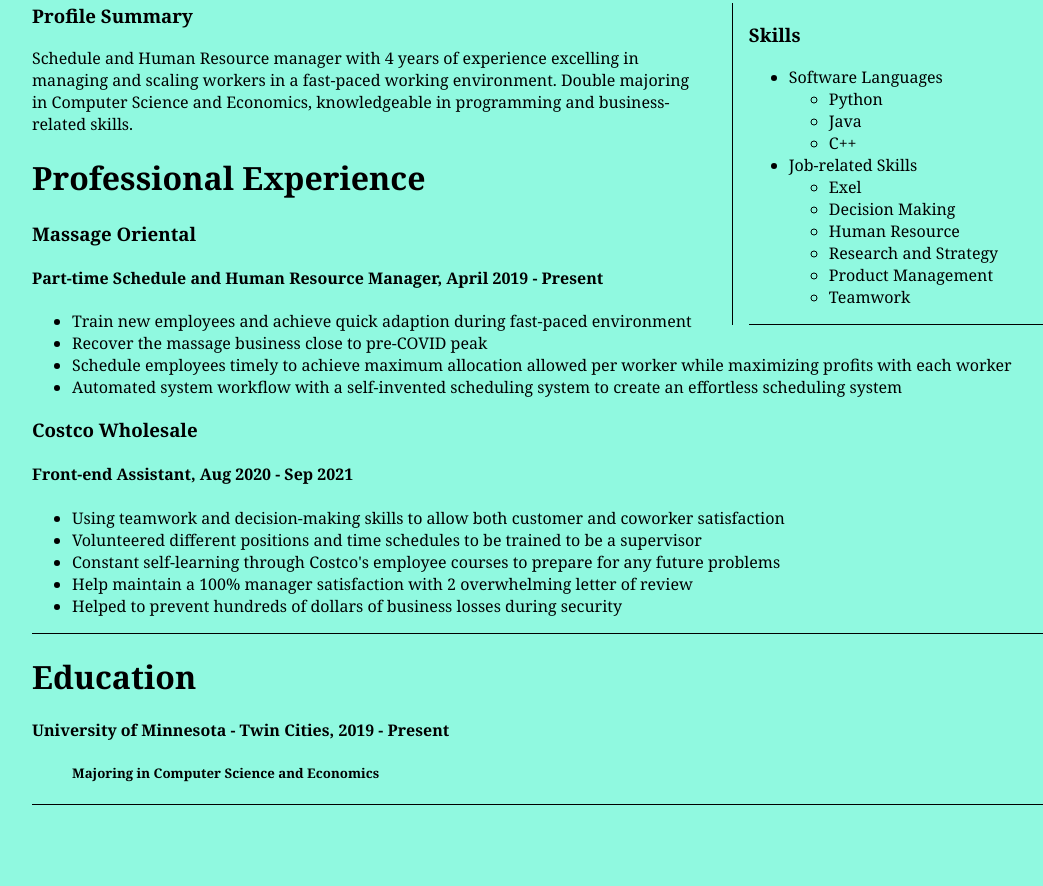
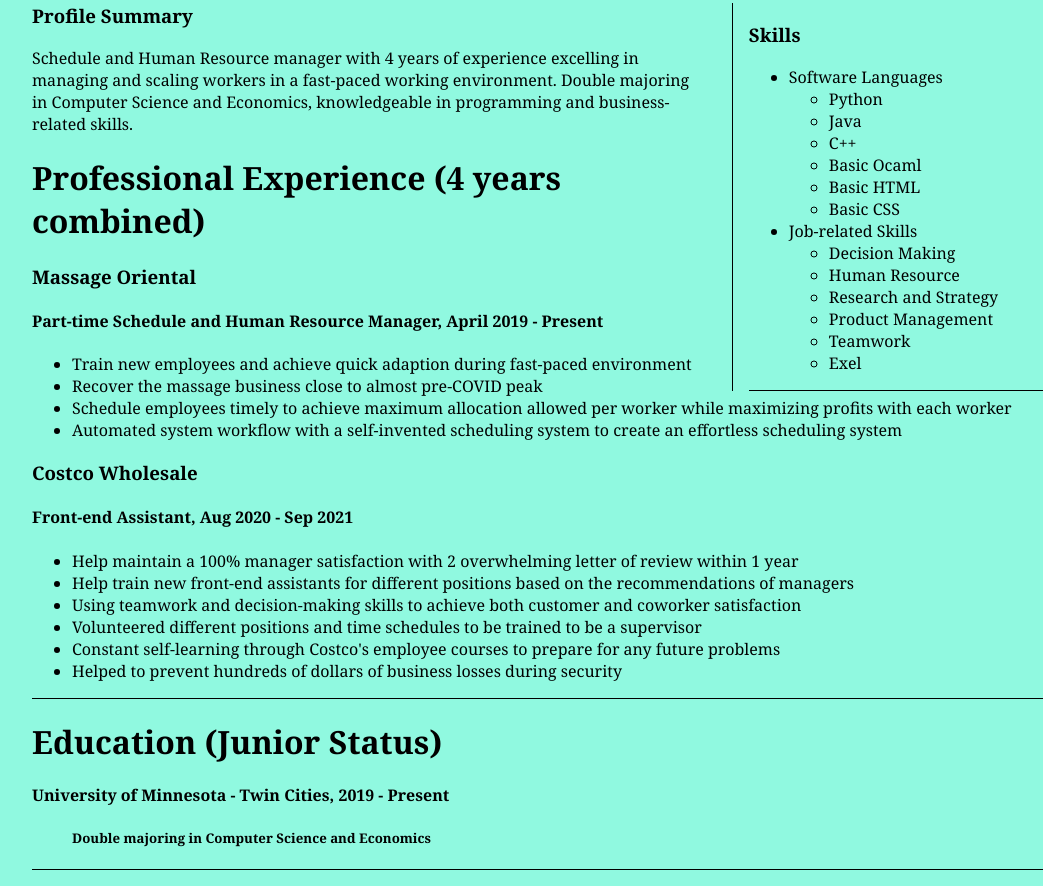
Before and after one commit to QianIsHere/qianishere.github.io, a plain HTML site: page index.html in a window 1280 px wide. Shown: the part 352-1238 px from the top of the page, without its empty margins (96-1139 px from the left). Drawn offline with Linux system fonts and the light colour scheme.

Commit message:
Update index.html

```diff
--- a/index.html
+++ b/index.html
@@ -30,15 +30,18 @@
               <li>Python</li>
               <li>Java</li>
               <li>C++</li>
+              <li>Basic Ocaml</li>
+              <li>Basic HTML</li>
+              <li>Basic CSS</li>
             </ul>
           <li>Job-related Skills</li>
           <ul>
-            <li>Exel</li>
              <li>Decision Making</li>
             <li>Human Resource</li>
             <li>Research and Strategy</li>
             <li>Product Management</li>
             <li>Teamwork</li>
+            <li>Exel</li>
           </ul>
         </ul>
         </div>
@@ -48,7 +51,7 @@
     </div>
 
     <div class="professional_experience_name">
-      <h1> Professional Experience </h1>
+      <h1> Professional Experience (4 years combined) </h1>
     </div>
 
     <div class="professional_experience">
@@ -56,7 +59,7 @@
       <h4> Part-time Schedule and Human Resource Manager, April 2019 - Present </h4>
       <ul>
         <li>Train new employees and achieve quick adaption during fast-paced environment</li>
-        <li>Recover the massage business close to pre-COVID peak</li>
+        <li>Recover the massage business close to almost pre-COVID peak</li>
         <li>Schedule employees timely to achieve maximum allocation allowed per worker while maximizing profits with each worker</li>
         <li>Automated system workflow with a self-invented scheduling system to create an effortless scheduling system</li>
       </ul>
@@ -64,18 +67,19 @@
       <h3> Costco Wholesale </h3>
       <h4> Front-end Assistant, Aug 2020 - Sep 2021 </h4>
       <ul>
-        <li>Using teamwork and decision-making skills to allow both customer and coworker satisfaction</li>
+      	<li>Help maintain a 100% manager satisfaction with 2 overwhelming letter of review within 1 year</li>
+        <li>Help train new front-end assistants for different positions based on the recommendations of managers</li>
+        <li>Using teamwork and decision-making skills to achieve both customer and coworker satisfaction</li>
         <li>Volunteered different positions and time schedules to be trained to be a supervisor</li>
         <li>Constant self-learning through Costco's employee courses to prepare for any future problems</li>
-        <li>Help maintain a 100% manager satisfaction with 2 overwhelming letter of review</li>
         <li>Helped to prevent hundreds of dollars of business losses during security</li>
       </ul>
     </div>
 
     <div class="education">
-      <h1> Education </h1>
+      <h1> Education (Junior Status) </h1>
       <h4>University of Minnesota - Twin Cities, 2019 - Present
-        <ul> <h5> Majoring in Computer Science and Economics </h5> </ul>
+        <ul> <h5> Double majoring in Computer Science and Economics </h5> </ul>
     </div>
   </body>
 </html>
```
